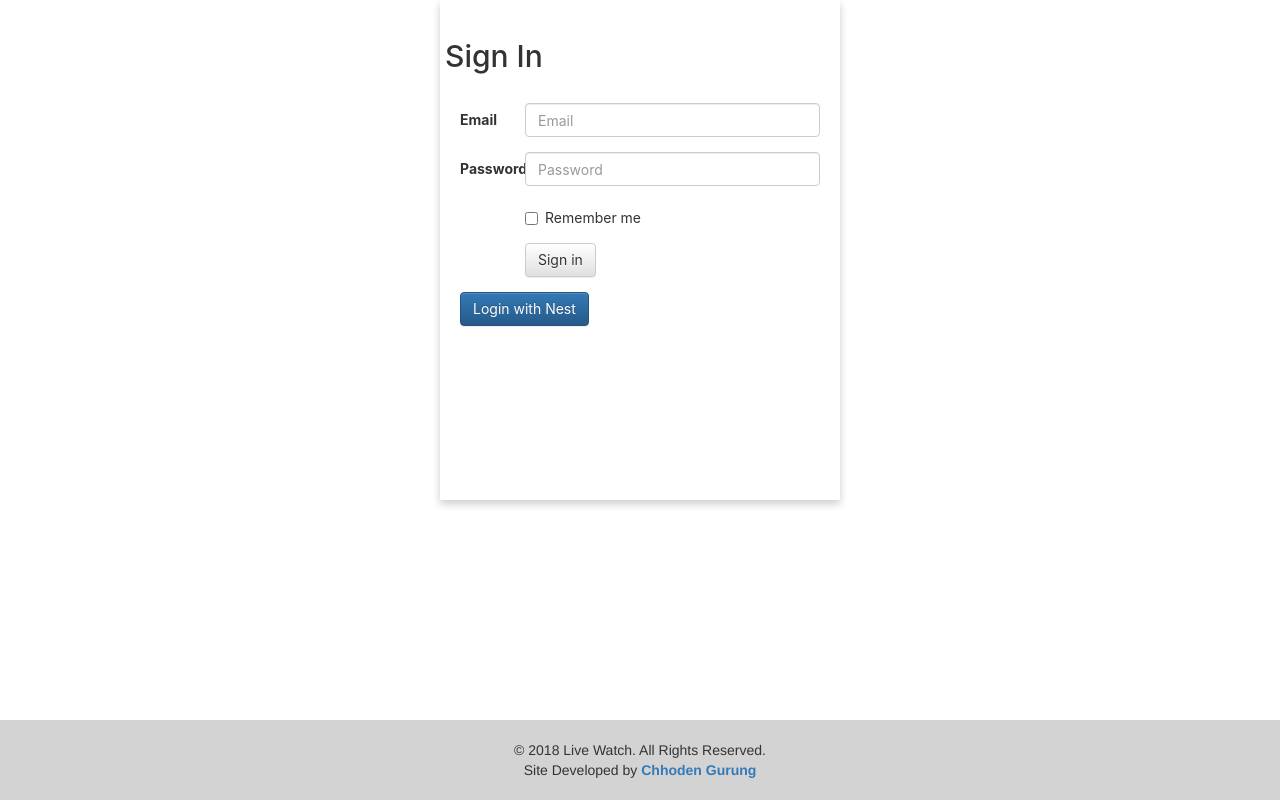
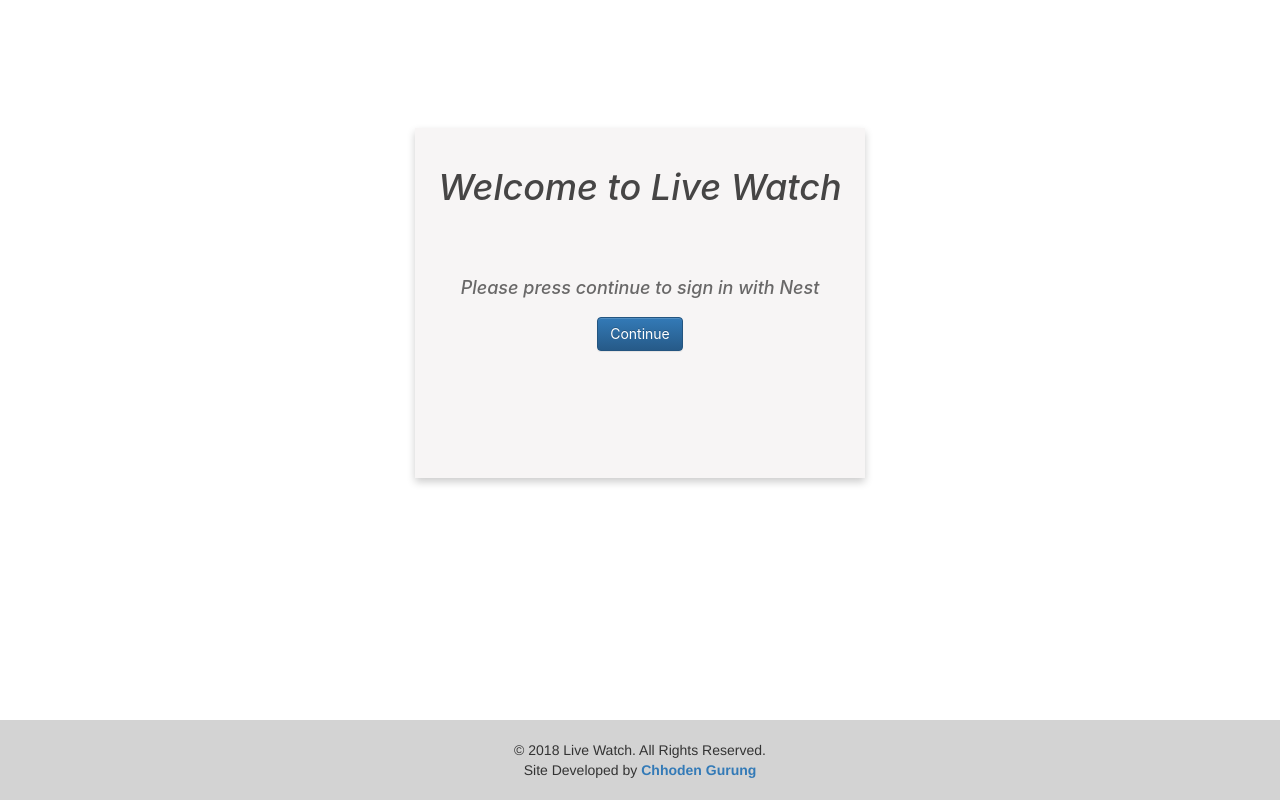
Before and after one commit to chhoden/LiveWatch, a React (Create React App) app: page /login in a window 1280 px wide. Built offline with nearby package versions, Linux system fonts and the light colour scheme.

Commit message:
updated css and api call

```diff
--- a/src/components/Weather.js
+++ b/src/components/Weather.js
@@ -30,11 +30,9 @@
                             <h4>{data.location.city}</h4>
                             <h5>{currentCondition.date}</h5>
                         </div>
-
                         <div className="temperature">
                             <h4>{currentCondition.temp}° {data.units.temperature}</h4>
                         </div>
-
                         <div className="condition">
                             <h5>{currentCondition.text}</h5>
                             <p> {this.state.code}</p>
@@ -53,7 +51,6 @@
                             })
                         }
                     </div>
-
                </div>
                     );
         } else {
--- a/src/containers/HomePage.js
+++ b/src/containers/HomePage.js
@@ -5,25 +5,31 @@
 class HomePage extends Component {
 	constructor(props) {
 		super(props);
+		const urlParams = new URLSearchParams(window.location.search); //Access and store current page url
+		let token = urlParams.get('accessToken');
 
-		const urlParams = new URLSearchParams(window.location.search);
+		if (token) {
+			//Storing the accessToken of current session
+			sessionStorage.setItem('token', token);
+		} else {
+			//Accessing the accessToken of previous session
+			token = sessionStorage.getItem('token')
+		}
 
 		this.state = {
-			source: new EventSource(`https://developer-api.nest.com?auth=${urlParams.get('code')}`),
+			source: new EventSource(`https://developer-api.nest.com?auth=${token}`),
 			camera: null,
 		}
 	}
 
 	componentDidMount() {
 		const source = this.state.source;
-
 		source.addEventListener('put', event => {
 			const data = JSON.parse(event.data);
 			this.setState({
 				camera: data.data.devices.cameras['HSEguGVqtRHFIqe4Lq8yqpZj9BGL-0h4VLspFJqq0durdEXsS70pVg']
 			});
 		});
-
 	}
 
 	render() {
@@ -33,7 +39,7 @@
 				<div>
 					<Weather/>
 					<div className='image-container'>
-						<h4>{camera.name}</h4>
+						<h4><b>{camera.name}</b></h4>
 						<img className='image-frame' src={camera.last_event.animated_image_url} alt='Animated image'/>
 					</div>
 				</div>
--- a/src/containers/LoginPage.css
+++ b/src/containers/LoginPage.css
@@ -1,8 +1,22 @@
 .login{
+	background-color: rgb(247, 245, 245);
 	padding: 20px;
-	height: 500px;
-	width: 400px;
+	height: 350px;
+	width: 450px;
+	text-align: center;
+	line-height: 50px;
 	margin-left: auto;
 	margin-right: auto;
+	margin-top: 10%;
 	box-shadow: 0 4px 8px 0 rgba(0, 0, 0, 0.2);
 }
+
+.login h1{
+	font-style: oblique;
+	color: rgb(70, 69, 69);
+}
+
+.login h4{
+	font-style: oblique;
+	color: rgb(105, 104, 104);
+}
--- a/src/containers/LoginPage.js
+++ b/src/containers/LoginPage.js
@@ -4,45 +4,21 @@
 
 
 class LoginPage extends Component {
+	constructor(props) {
+		super(props);
+		sessionStorage.clear();
+	}
 
 	render() {
 		return (
 			<div className="login">
 				<Form horizontal>
+					<h1>Welcome to Live Watch</h1>
+					<br/>
 					<FormGroup controlId="formHorizontalEmail">
-						<h2 >Sign In</h2>
-						<br />
-						<Col componentClass={ControlLabel} sm={2}>
-							Email
-						</Col>
-						<Col sm={10}>
-							<FormControl type="email" placeholder="Email" />
-						</Col>
+						<h4>Please press continue to sign in with Nest</h4>
+						<Button bsStyle="primary" href="https://home.nest.com/login/oauth2?client_id=13bd706a-14a9-4718-b8b5-b4d881008010&state=STATE">Continue</Button>
 					</FormGroup>
-
-					<FormGroup controlId="formHorizontalPassword">
-						<Col componentClass={ControlLabel} sm={2}>
-							Password
-						</Col>
-						<Col sm={10}>
-							<FormControl type="password" placeholder="Password" />
-						</Col>
-					</FormGroup>
-
-					<FormGroup>
-						<Col smOffset={2} sm={10}>
-							<Checkbox>Remember me</Checkbox>
-						</Col>
-					</FormGroup>
-
-					<FormGroup>
-						<Col smOffset={2} sm={10}>
-							<Button type="submit">Sign in</Button>
-						</Col>
-					</FormGroup>
-
-					<Button bsStyle="primary" href="https://home.nest.com/login/oauth2?client_id=13bd706a-14a9-4718-b8b5-b4d881008010&state=STATE">Login with Nest</Button>
-
 				</Form>
 			</div>
 		);
--- a/src/containers/ProfilePage.css
+++ b/src/containers/ProfilePage.css
@@ -15,11 +15,17 @@
 	width:500px;
 	margin-left: auto;
 	margin-right: auto;
+	margin-top: 5%;
 	background-color: #D8D9DE;
+	box-shadow: 0 4px 8px 0 rgba(0, 0, 0, 0.2);
 }
 
 .profilePicture img{
+	padding: 20px;
 	border-radius: 50%;
+	display: block;
+    margin-left: auto;
+    margin-right: auto;
 }
 
 .userInfo{
--- a/src/containers/ProfilePage.js
+++ b/src/containers/ProfilePage.js
@@ -12,10 +12,12 @@
 						<img src={smilingAnimal} alt="User" height="300" width="300" className="center"></img>
 					</div>
 					<div className="userInfo">
+						<hr/>
 						<p><h3><b>Chhoden Gurung</b></h3></p>
 						<p><h4>Student</h4></p>
 						<p><b>University of Washington Bothell</b></p>
 						<p>Email: myemail@hotmail.com</p>
+						<p>Phone: 206-0000-000</p>
 					</div>
 				</div>
 			</div>
```
Lines whose indentation alone changed are shown as unchanged.
